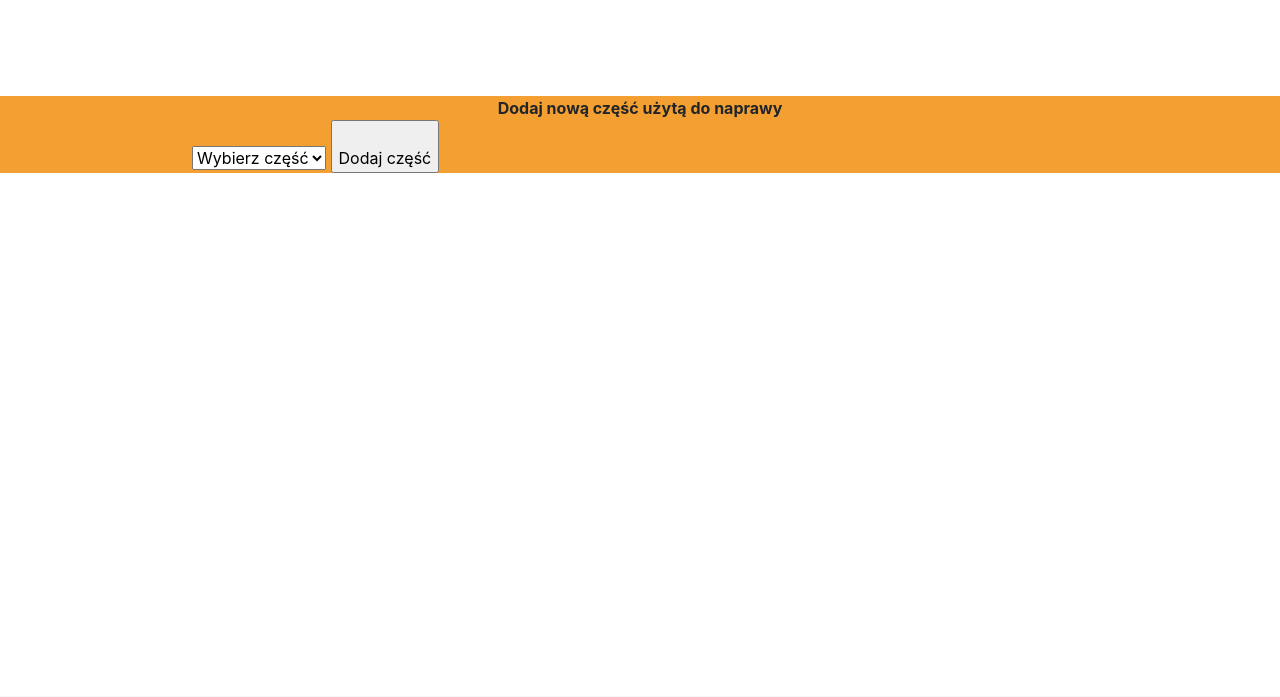
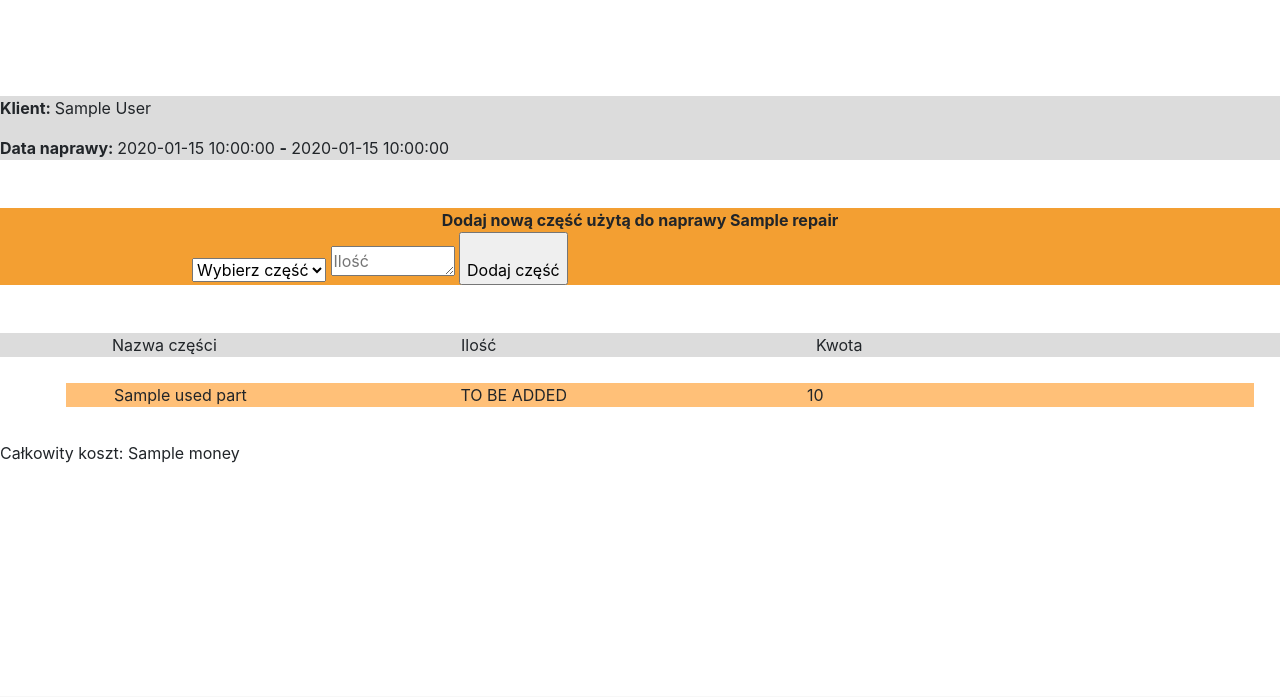
Before and after one commit to PatrykDu/popcorn-works-fastapi-fullstack-app, a FastAPI app: template templates/repairs_mechanic_id.html in a window 1280 px wide. Shown: the part 62-759 px from the top of the page. Run offline with FastAPI, Linux system fonts and the light colour scheme; the template is opened without the code that fills it: most values are stand-ins (such as "Sample title", 1, 10 or a date in 2020); some libraries are stand-ins or nearby versions.

Commit message:
Repair id db (#23)
* Added new test data to DB

* Added new query

* Added initial endpoint look

```diff
--- a/templates/repairs_mechanic_id.html
+++ b/templates/repairs_mechanic_id.html
@@ -1,16 +1,62 @@
 {% include 'layout.html' %}
 
 <!-- add a new part -->
+<div style="background: gainsboro; margin-bottom: 3em; margin-top: 1em;">
+    <p><b>Klient: </b>{{ customer.first_name }} {{ customer.last_name }}</p>
+    <p><b>Data naprawy: </b>{{repair.start_date}} <b>-</b> {{repair.end_date}}</p>
+</div>
+
 <div style="background: #f39f32; margin-bottom: 3em; margin-top: 1em;">
-    <div style="text-align: center;"><strong>Dodaj nową część użytą do naprawy</strong></div>
+    <div style="text-align: center;"><strong>Dodaj nową część użytą do naprawy {{ repair.car_name }}</strong></div>
     <form action="" method="post" style="display: inline-block; margin-left: 15%;">
-        <select name="customer_id" id="customer_id">
+        <select name="part_id" id="part_id">
             <option value="" disabled selected>Wybierz część</option>
             {% for part in all_parts %}
-            <option id="part_name" value="{{ part.id }}">{{ part.name}}
+            <option value="{{ part.id }}">{{ part.name}}
                 {% endfor %}
             </option>
         </select>
+        <textarea id="quantity" name="quantity" rows="1" cols="10" placeholder="Ilość"></textarea>
         <input style="display: inline-block; padding-top: 1.5em;" type="submit" value="Dodaj część">
     </form>
 </div>
+
+{% if used_parts %}
+<div class="wrapper" style="background: gainsboro; padding-left: 7em;">
+    <div style="display: inline-block; width: 29.5%; min-width: 200px;">Nazwa części</div>
+    <div style="display: inline-block; width: 30%; min-width: 200px;">Ilość</div>
+    <div style="display: inline-block; width: 20%; min-width: 200px;">Kwota</div>
+</div>
+<div class="scrollable-mechanic-list">
+    <ul>
+        {% for used_part in used_parts %}
+        <li class="car_part_box " style="list-style: none; padding: 1em;">
+            <div class="wrapper" style="background: #ffc078; padding-left: 3em;">
+                <div style="display: inline-block; width: 30%; min-width: 200px;">{{ used_part.name }}</div>
+                <div style="display: inline-block; width: 30%; min-width: 200px;">TO BE ADDED</div>
+                <div style="display: inline-block; width: 30%; min-width: 200px;">{{ used_part.price }}</div>
+            </div>
+        </li>
+        {% endfor %}
+    </ul>
+</div>
+<div>
+    Całkowity koszt: {{repair.money}}
+</div>
+{% endif %}
+
+{% if not used_parts %}
+<div>
+    {% if msg %}
+    {% if msg == 'Dodano nową część do rachunku' %}
+    <div class="alert alert-success" role="alert">
+        {{msg}}
+    </div>
+    {% else %}
+    <div class="alert alert-danger" role="alert">
+        {{msg}}
+    </div>
+    {% endif %}
+    {% endif %}
+</div>
+{% endif %}
```
Also changed, not shown: routers/mechanic.py (+54 -13 lines), popcornapp.db, 6 other files.
